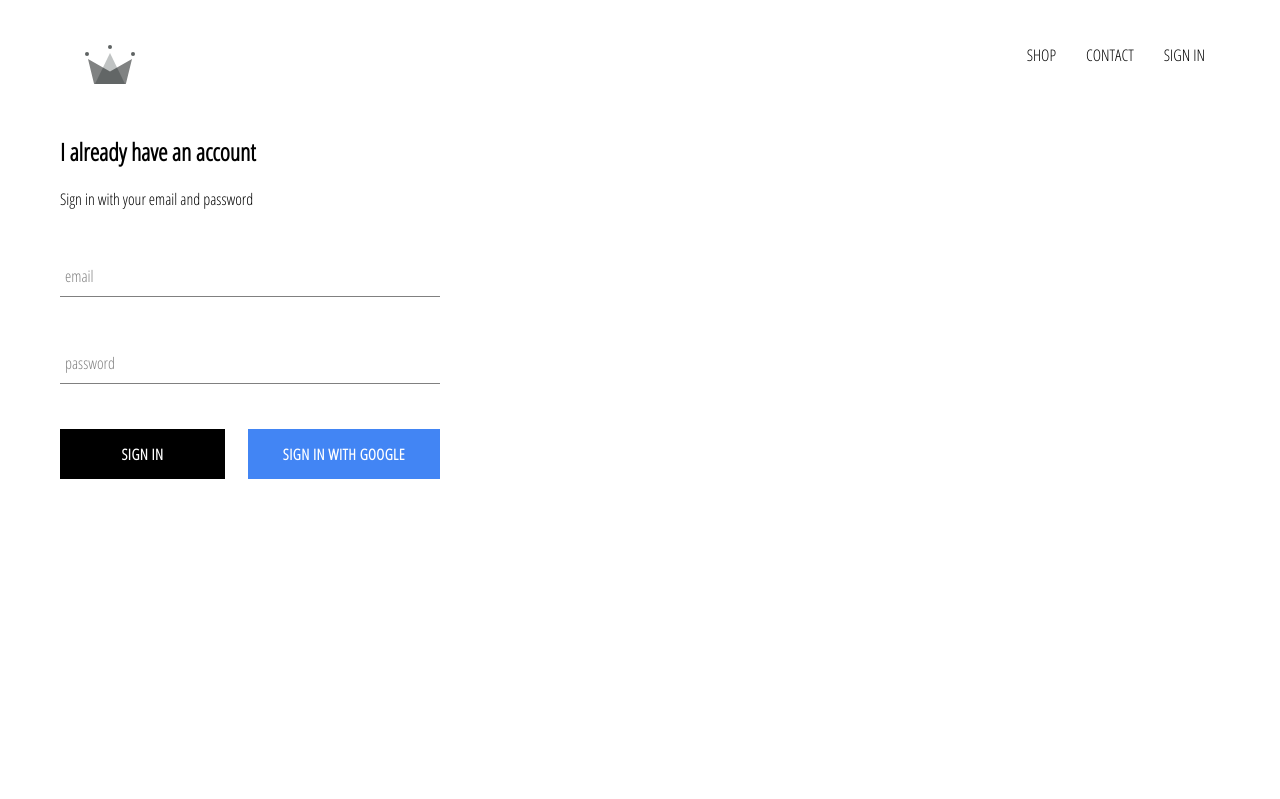
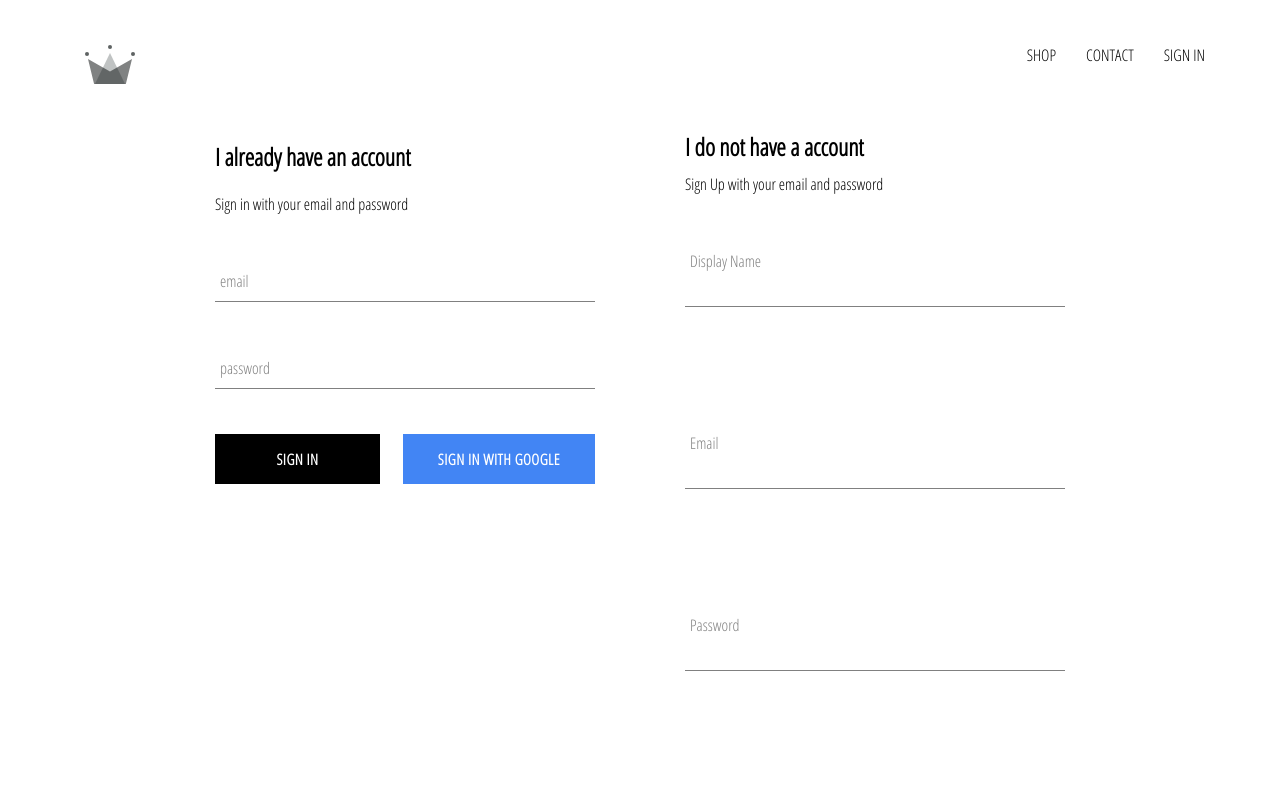
Before and after one commit to Nida1418/crwn-clothing, a React (Create React App) app: page /signin in a window 1280 px wide. Shown: the top 799 px of the page. Built offline with nearby package versions, Linux system fonts and the light colour scheme; no server answers.

Commit message:
implemented firebase utils , including ability to store authenticated users into firestore database

```diff
--- a/src/App.js
+++ b/src/App.js
@@ -5,7 +5,7 @@
 import ShopPage from './pages/shop/shop.component.jsx';
 import Header from './components/header/header.component.jsx';
 import SignInAndSignUpPage from './pages/sign-in-and-sign-up/sign-in-and-sign-up.component';
-import { auth } from './firebase/firebase.utils';
+import { auth, createUserProfileDocument } from './firebase/firebase.utils';
 
 class App extends React.Component {
 	constructor() {
@@ -18,9 +18,23 @@
 	unsubscribeFromAuth = null;
 
 	componentDidMount() {
-		this.unsubscribeFromAuth = auth.onAuthStateChanged((user) => {
-			this.setState({ currentUser: user });
-			console.log(user);
+		this.unsubscribeFromAuth = auth.onAuthStateChanged(async (userAuth) => {
+			if (userAuth) {
+				const userRef = await createUserProfileDocument(userAuth);
+
+				userRef.onSnapshot((snapShot) => {
+					this.setState({
+						currentUser: {
+							id: snapShot.id,
+							...snapShot.data(),
+						},
+					});
+				});
+			} else {
+				this.setState({
+					currentUser: userAuth,
+				});
+			}
 		});
 	}
 	componentWillUnmount() {
--- /dev/null
+++ b/src/components/sign-up/sign-up.component.jsx
@@ -0,0 +1,98 @@
+import React from 'react';
+import './sign-up.styles.scss';
+import FormInput from '../form-input/form-input.component';
+import CustomButton from '../custom-button/custom-button.component';
+import { auth, createUserProfileDocument } from '../../firebase/firebase.utils';
+
+class SignUp extends React.Component {
+	constructor() {
+		super();
+		this.state = {
+			displayName: '',
+			email: '',
+			password: '',
+			confirmPassword: '',
+		};
+	}
+
+	handleSubmit = async (event) => {
+		event.preventDefault();
+
+		const { displayName, email, password, confirmPassword } = this.state;
+
+		if (password != confirmPassword) {
+			alert("passwords don't match");
+			return;
+		}
+
+		try {
+			const { user } = await auth.createUserWithEmailAndPassword(
+				email,
+				password
+			);
+			await createUserProfileDocument(user, { displayName });
+			this.setState({
+				displayName: '',
+				email: '',
+				password: '',
+				confirmPassword: '',
+			});
+		} catch (error) {
+			console.error(error);
+		}
+	};
+
+	handleChange = (event) => {
+		const { name, value } = event.target;
+		this.setState({ [name]: value });
+	};
+	render() {
+		const { displayName, email, password, confirmPassword } = this.state;
+		return (
+			<div className='sign-up'>
+				<h2 className='title'>I do not have a account</h2>
+				<span>Sign Up with your email and password</span>
+				<form className='sign-up form' onSubmit={this.handleSubmit}>
+					<FormInput
+						type='text'
+						name='displayName'
+						value={displayName}
+						onChange={this.handleChange}
+						label='Display Name'
+						required
+					/>
+
+					<FormInput
+						type='email'
+						name='email'
+						value={email}
+						onChange={this.handleChange}
+						label='Email'
+						required
+					/>
+
+					<FormInput
+						type='password'
+						name='password'
+						value={password}
+						onChange={this.handleChange}
+						label='Password'
+						required
+					/>
+
+					<FormInput
+						type='password'
+						name='confirmPassword'
+						value={confirmPassword}
+						onChange={this.handleChange}
+						label='Confirm Password'
+						required
+					/>
+					<CustomButton type='submit'>Sign Up</CustomButton>
+				</form>
+			</div>
+		);
+	}
+}
+
+export default SignUp;
--- /dev/null
+++ b/src/components/sign-up/sign-up.styles.scss
@@ -0,0 +1,9 @@
+.sign-up {
+	display: flex;
+	flex-direction: column;
+	width: 380px;
+
+	.title {
+		margin: 10px 0;
+	}
+}
--- a/src/firebase/firebase.utils.js
+++ b/src/firebase/firebase.utils.js
@@ -12,6 +12,31 @@
 	measurementId: 'G-HT91VQZ82F',
 };
 
+export const createUserProfileDocument = async (userAuth, additionalData) => {
+	if (!userAuth) return;
+
+	const userRef = firestore.doc(`users/${userAuth.uid}`);
+	const snapShot = await userRef.get();
+	console.log(snapShot);
+
+	if (!snapShot.exists) {
+		const { displayName, email } = userAuth;
+		const createdAt = new Date();
+
+		try {
+			await userRef.set({
+				displayName,
+				email,
+				createdAt,
+				...additionalData,
+			});
+		} catch (error) {
+			console.log('error creating the user', error.message);
+		}
+	}
+	return userRef;
+};
+
 firebase.initializeApp(config);
 
 export const auth = firebase.auth();
--- a/src/pages/sign-in-and-sign-up/sign-in-and-sign-up.component.jsx
+++ b/src/pages/sign-in-and-sign-up/sign-in-and-sign-up.component.jsx
@@ -1,11 +1,13 @@
 import React from 'react';
 import './sign-in-and-sign-up.styles.scss';
 import SignIn from '../../components/sign-in/sign-in.component';
+import SignUp from '../../components/sign-up/sign-up.component';
 
 const SignInAndSignUpPage = () => {
 	return (
 		<div className='sign-in-and-sign-up'>
 			<SignIn />
+			<SignUp />
 		</div>
 	);
 };
--- a/src/pages/sign-in-and-sign-up/sign-in-and-sign-up.styles.scss
+++ b/src/pages/sign-in-and-sign-up/sign-in-and-sign-up.styles.scss
@@ -0,0 +1,6 @@
+.sign-in-and-sign-up {
+	width: 850px;
+	display: flex;
+	justify-content: space-between;
+	margin: 30px auto;
+}
```
